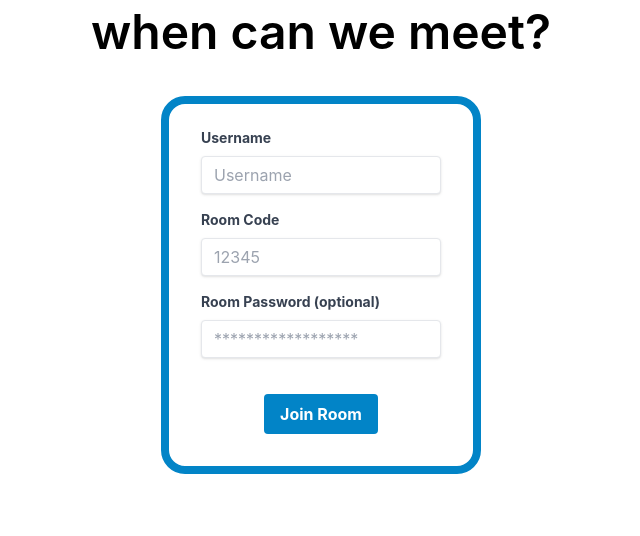
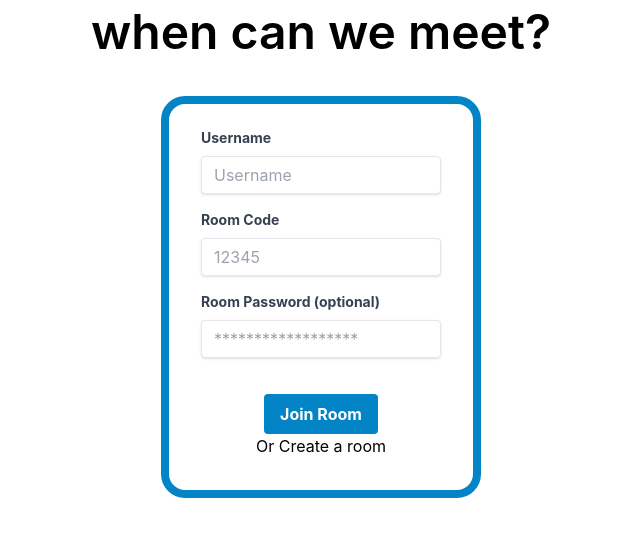
Before and after one commit to abaheer/meeting-time-finder, a React (Vite) app in the folder client/: page /join in a window 1280 px wide. Shown: the top 536 px of the page, without its empty margins (319-959 px from the left). Built offline with nearby package versions, Linux system fonts and the light colour scheme.

Commit message:
Add link to create room from join form

```diff
--- a/client/src/pages/create-room/join-room.jsx
+++ b/client/src/pages/create-room/join-room.jsx
@@ -1,4 +1,4 @@
-import { useNavigate } from "react-router-dom";
+import { Link, useNavigate } from "react-router-dom";
 import { useForm } from "../../hooks/useForm";
 import axios from "axios";
 import { stateContext } from "../../hooks/context";
@@ -105,6 +105,9 @@
               Join Room
             </button>
           </div>
+          <Link to="/" className="flex justify-center">
+            Or Create a room
+          </Link>
         </form>
       </div>
     </div>
```
